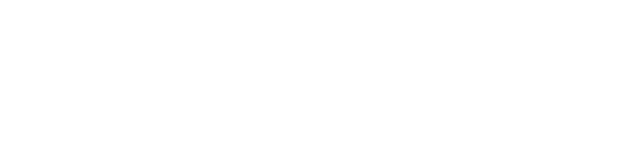
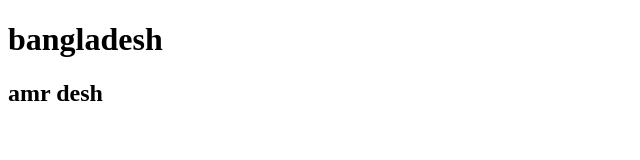
Before and after one commit to mdbelalbs78/second-repo, a plain HTML site: page index.html in a window 1280 px wide. Shown: the whole page, without its empty margins (0-640 px from the left). Drawn offline with Linux system fonts and the light colour scheme.

Commit message:
added header

```diff
--- a/index.html
+++ b/index.html
@@ -7,6 +7,7 @@
     <title>Document</title>
 </head>
 <body>
-
+    <h1>bangladesh</h1>
+    <h2>amr desh</h2>
 </body>
 </html>
```
